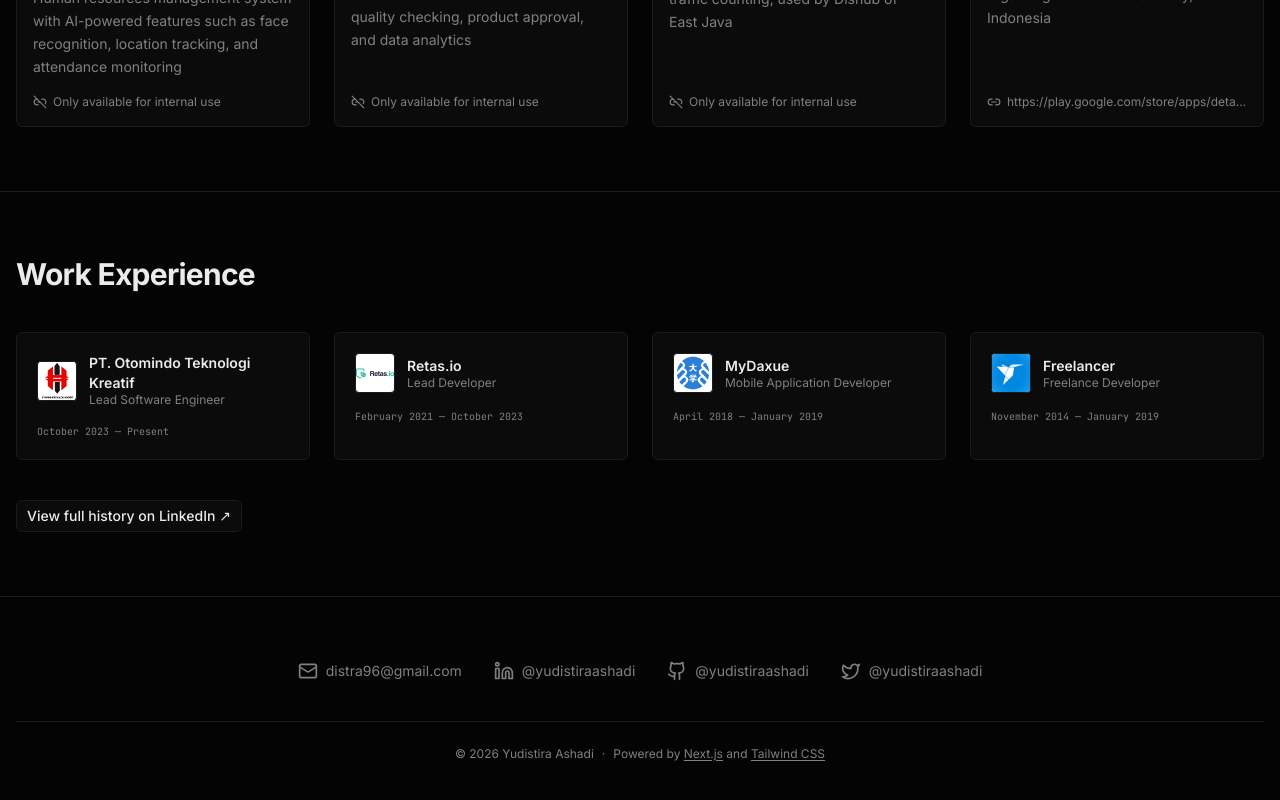
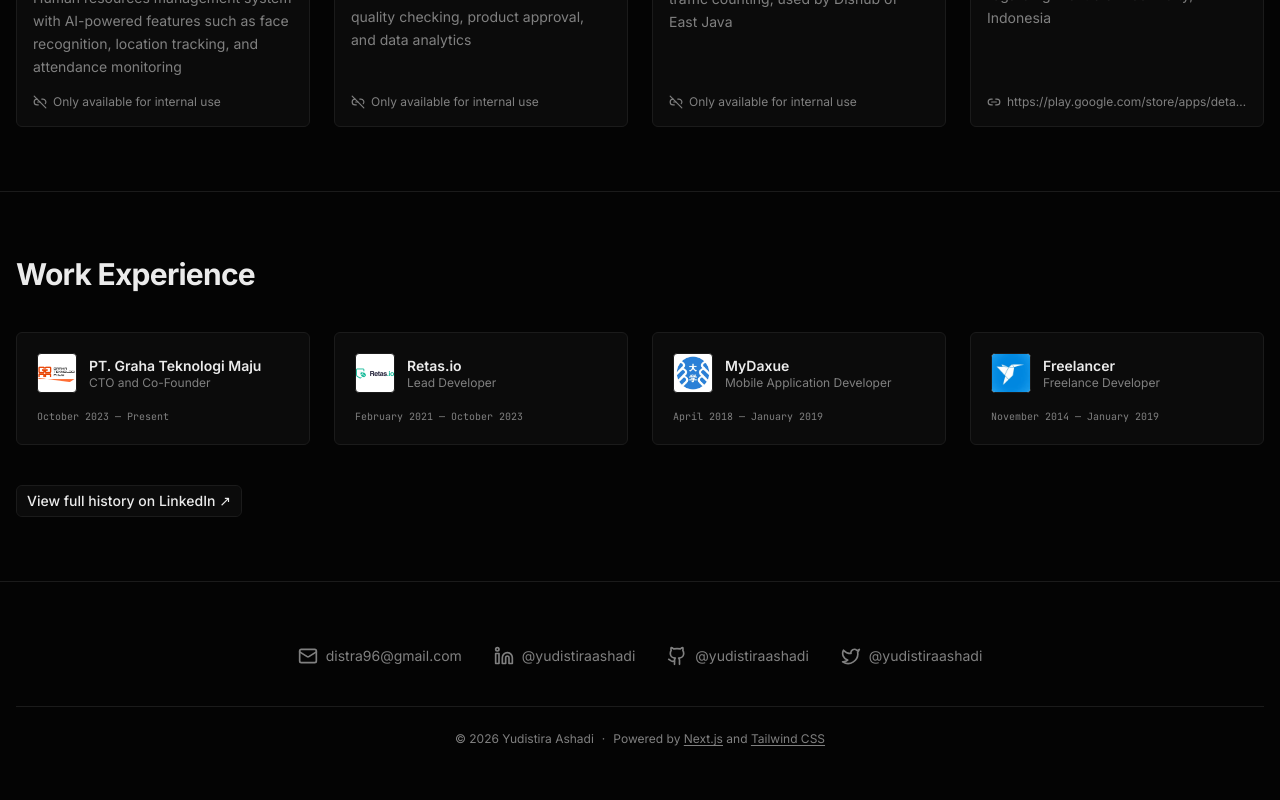
Before and after one commit to yudistiraashadi/portfolio-next-js, a Next.js app: page / in a window 1280 px wide. Shown: the part 2140-2940 px from the top of the page. Built offline with nearby package versions, Linux system fonts and the light colour scheme.

Commit message:
feat: update work experience to match LinkedIn

```diff
--- a/src/data/work.ts
+++ b/src/data/work.ts
@@ -11,7 +11,7 @@ export type WorkType = {
 import freelancer from "@/assets/work/freelancer.webp";
 import mydaxue from "@/assets/work/mydaxue.webp";
 import retas from "@/assets/work/retas.png";
-import logoOtomindo from "@/assets/work/logo_otomindo.webp";
+import gtmLogo from "@/assets/work/gtm-logo.png";
 
 export const monthNames = [
   "January",
@@ -33,9 +33,9 @@ export const workData: WorkType[] = [
   {
     yearStart: 2023,
     monthStart: 9,
-    companyName: "PT. Otomindo Teknologi Kreatif",
-    companyLogo: logoOtomindo.src,
-    jobTitle: "Lead Software Engineer",
+    companyName: "PT. Graha Teknologi Maju",
+    companyLogo: gtmLogo.src,
+    jobTitle: "CTO and Co-Founder",
   },
   {
     yearStart: 2021,
```
